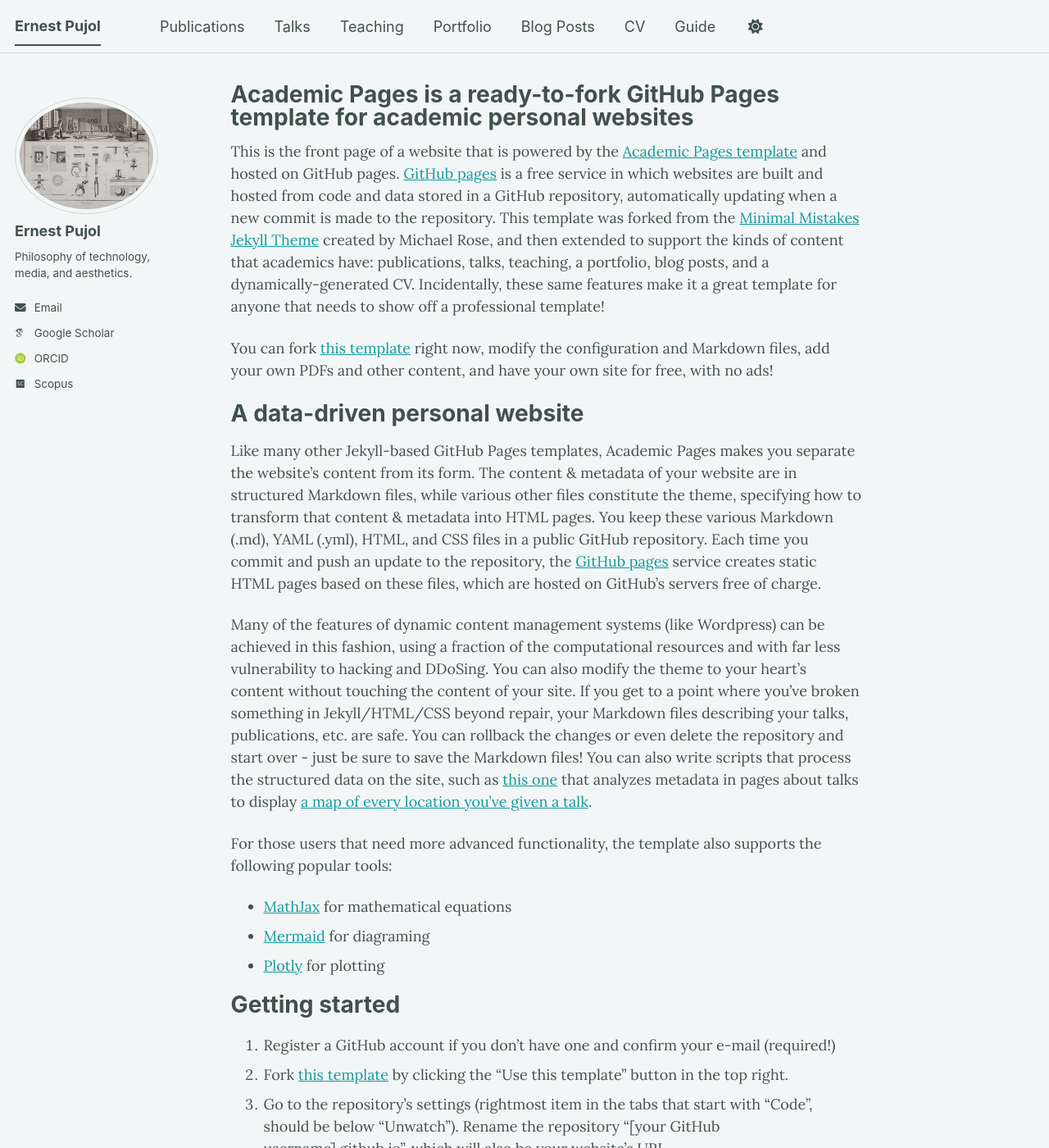
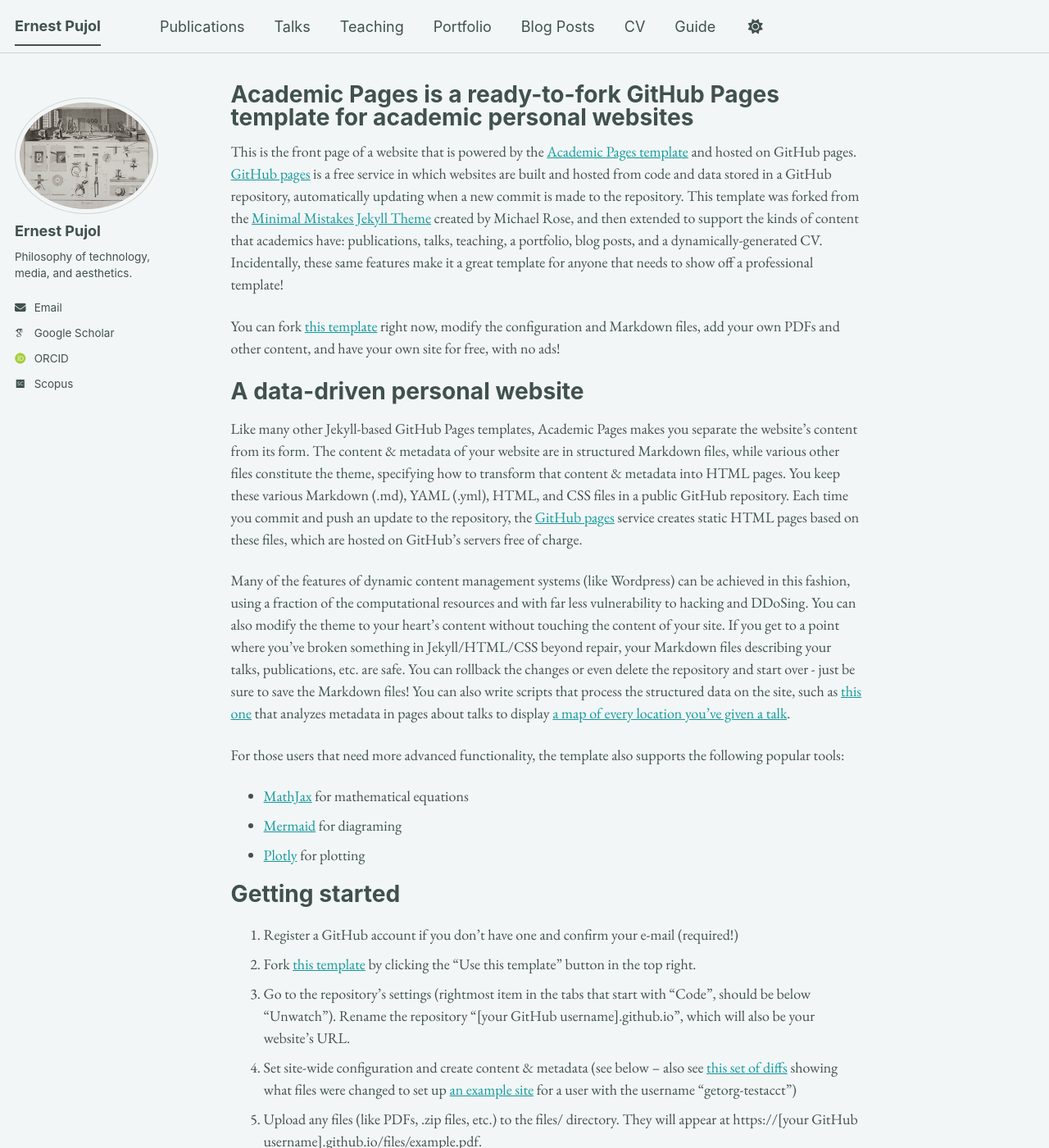
Before and after one commit to epujol90/epujol90.github.io, a Jekyll site: the page built from _pages/about.md, in a window 1280 px wide and 1400 px high. Shown: the whole window at 82% size. Built offline with Jekyll 4.4.1, drawn with Linux system fonts in a browser that asks for light colours; some web fonts are replaced; a script bundle is joined from its source files by our own code; library files that are not in the unit come from our copies.

Commit message:
Update main.scss

```diff
--- a/assets/css/main.scss
+++ b/assets/css/main.scss
@@ -42,8 +42,8 @@
     "vendor/font-awesome/brands"
 ;
 
-@import url('https://fonts.googleapis.com/css2?family=Lora:wght@400;700&display=swap');
+@import url('https://fonts.googleapis.com/css2?family=EB+Garamond:ital,wght@0,400;0,700;1,400&display=swap');
 
 body {
-  font-family: "Lora", serif;
+  font-family: "EB Garamond", serif;
 }
```
